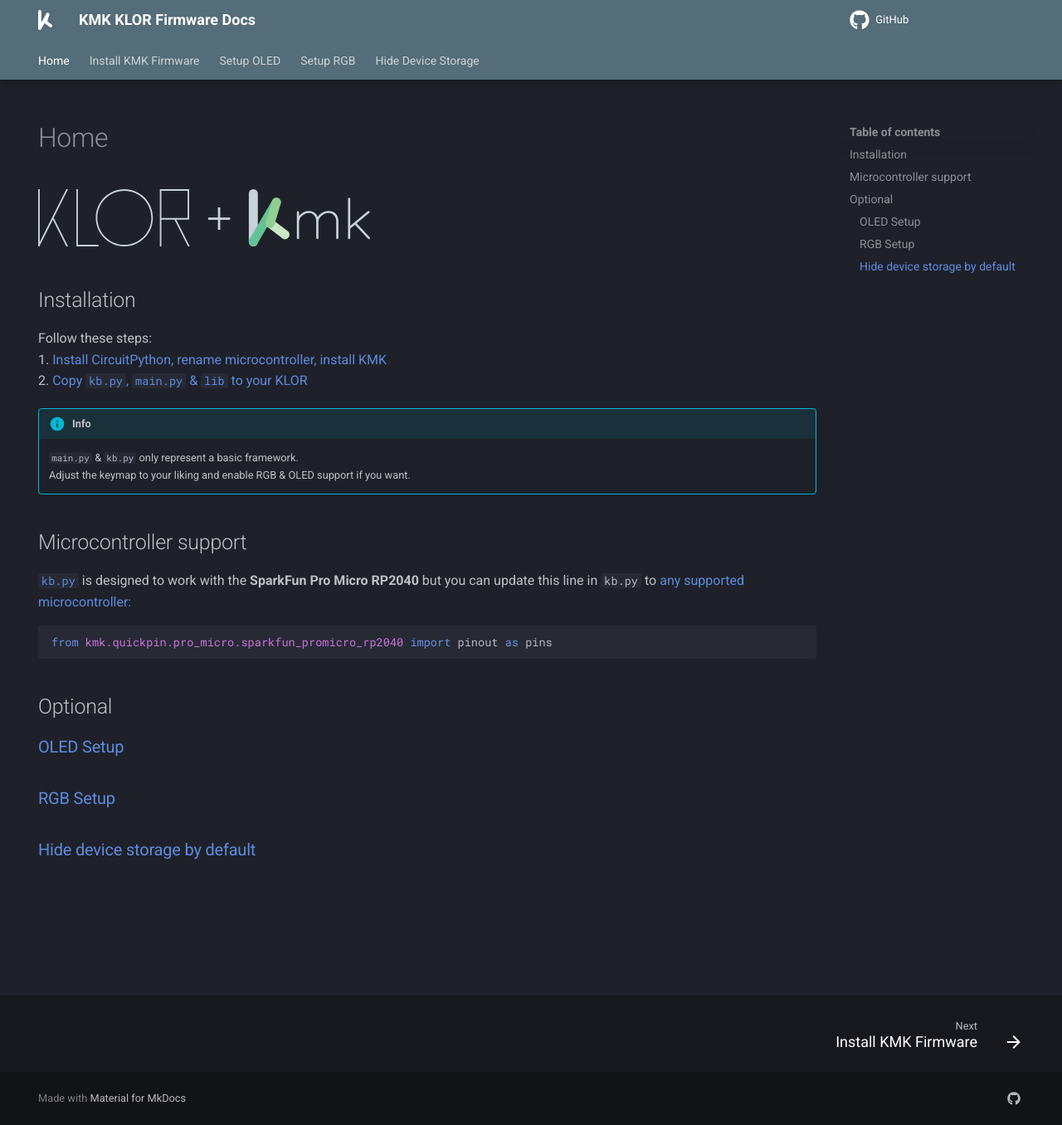
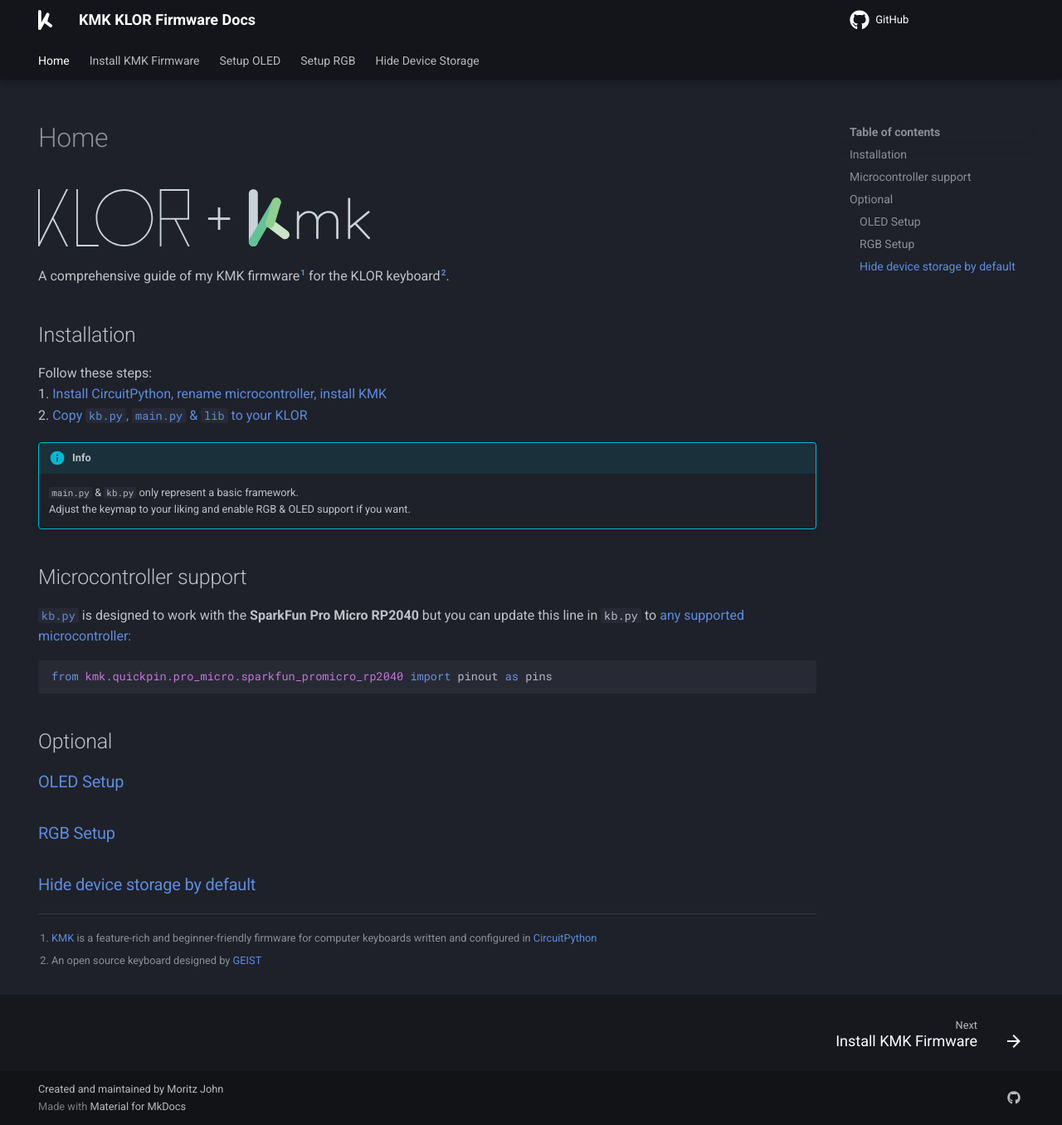
Before and after one commit to moritz-john/kmk-config-klor, an MkDocs documentation site: the page built from docs/index.md, in a window 1280 px wide and 1356 px high. Shown: the whole window at 83% size. Built offline with MkDocs 1.6.1 and Material for MkDocs 9.7.7, drawn with Linux system fonts in a browser that asks for light colours; plug-ins that fetch from the network failed and are left out; comment, search, counter and statistics services are not loaded.

Commit message:
Clean up & small changes in mkdocs.yml

```diff
--- a/docs/index.md
+++ b/docs/index.md
@@ -7,6 +7,8 @@
 ---
 
 ![KLOR_KMK_LOGO](./images/klor_kmk.svg){ width="400"}
+
+A comprehensive guide of my KMK firmware[^1] for the KLOR keyboard[^2].
 
 ## Installation
 
@@ -31,3 +33,6 @@
 ### [RGB Setup](./rgb.md)
 
 ### [Hide device storage by default](./hide_device_storage.md)
+
+[^1]: [KMK](https://github.com/KMKfw/kmk_firmware) is a feature-rich and beginner-friendly firmware for computer keyboards written and configured in [CircuitPython](https://circuitpython.org/)
+[^2]: An open source keyboard designed by [GEIST](https://github.com/GEIGEIGEIST)
--- a/mkdocs.yml
+++ b/mkdocs.yml
@@ -1,4 +1,3 @@
-
 site_url: https://moritz-john.github.io/kmk-config-klor/
 repo_url: https://github.com/moritz-john/kmk-config-klor
 
@@ -14,8 +13,8 @@
   name: material
   palette:
     scheme: slate
-    primary: blue grey
-    accent: deep orange
+    primary: black
+    accent: green
   logo: assets/logo.svg
   icon:
     repo: fontawesome/brands/github
@@ -27,26 +26,34 @@
     - navigation.footer
 
 markdown_extensions:
-# align images, add captions to images
+  # Images:
   - attr_list
   - md_in_html
-# syntax highlighting
+  # Code:
   - pymdownx.highlight:
       anchor_linenums: true
   - pymdownx.inlinehilite
   - pymdownx.snippets
-# content tabs
   - pymdownx.superfences
+  # Content tabs
   - pymdownx.tabbed:
       alternate_style: true
-# admonitions
+  # Admonitions:
   - admonition
   - pymdownx.details
-# lists
+  # Tables:
+  - tables
+  # Footnoes:
+  - footnotes
+  # Lists
   - def_list
-
-extra_css:
-  - stylesheets/extra.css
+  # Keys:
+  - pymdownx.keys:
+      key_map: {
+                "rgbtog": "KC.RGB_TOG",
+               }
+# extra_css:
+#   - stylesheets/extra.css
 
 plugins:
   - social
@@ -55,3 +62,5 @@
   social:
     - icon: fontawesome/brands/github
       link: https://github.com/moritz-john/kmk-config-klor
+
+copyright: Created and maintained by Moritz John
```
Also changed, not shown: docs/rgb.md (+1 -1 lines).
